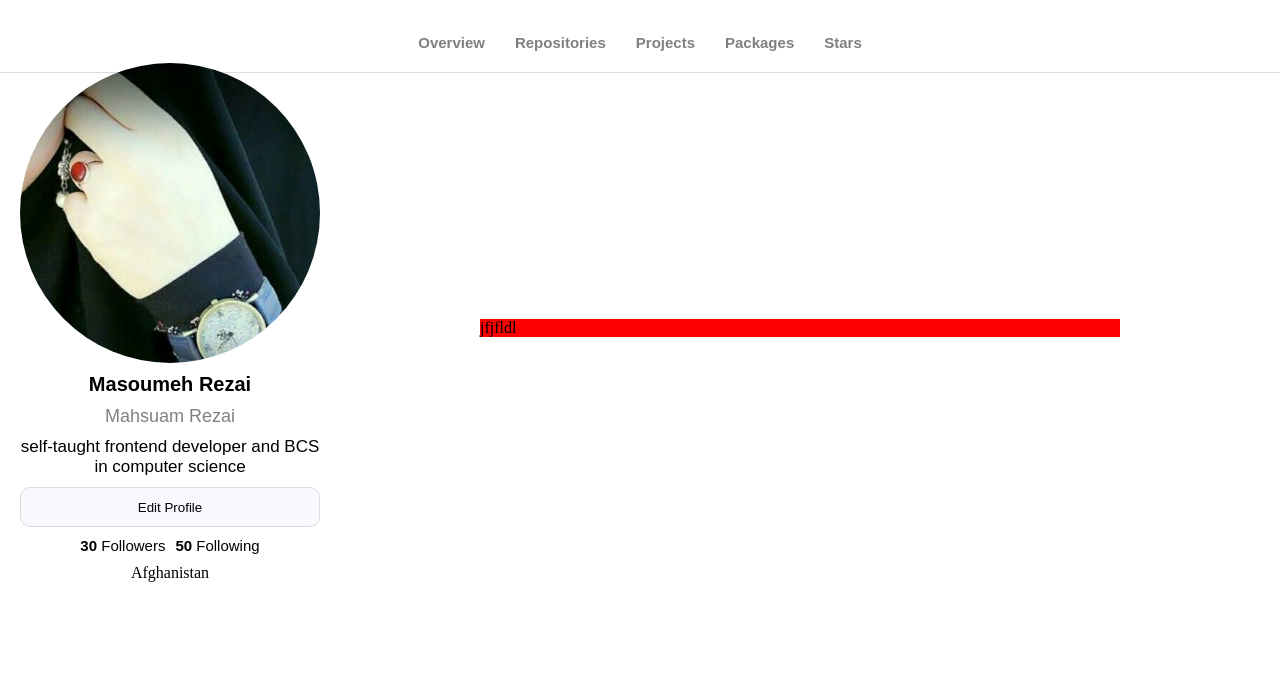
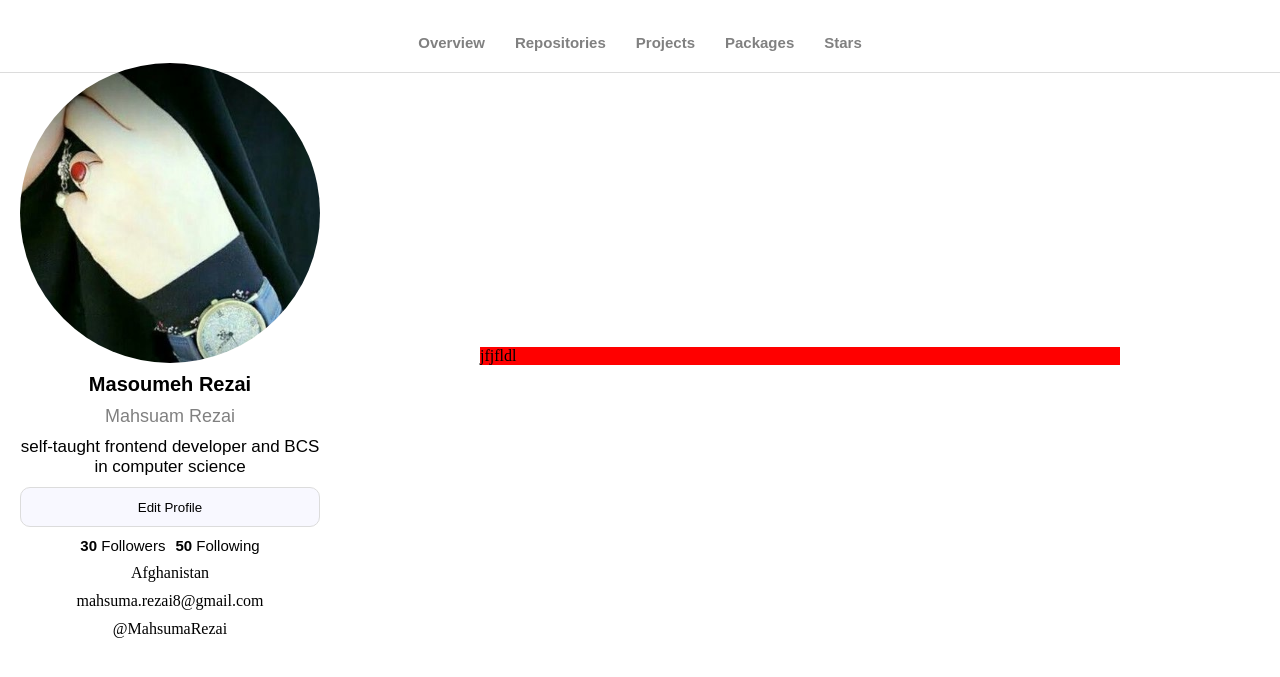
Before and after one commit to MahsumaRezai/Github, a website: page index.html in a window 1280 px wide. Shown: the part 87-764 px from the top of the page. Drawn offline with Linux system fonts and the light colour scheme.

Commit message:
add link section

```diff
--- a/index.html
+++ b/index.html
@@ -62,14 +62,17 @@
                         <span><strong>50</strong> Following </span>
 
                     </div>
-                    <div>
-                        <span>Afghanistan</span>
+                    <div class="location">
+                        <a>Afghanistan</a>
+                        <a>mahsuma.rezai8@gmail.com</a>
+                        <a>@MahsumaRezai</a>
 
 
 
 
 
                     </div>
+
                 </div>
 
 
--- a/scss/main.scss
+++ b/scss/main.scss
@@ -160,3 +160,12 @@ li{
     font-size: 15px;
 
 }
+.location {
+    display: flex;
+    flex-direction: column;
+    justify-content: center;
+    justify-items: center;
+    gap: 10px;
+    text-align: center;
+
+}
```
Also changed, not shown: css/style.css.
